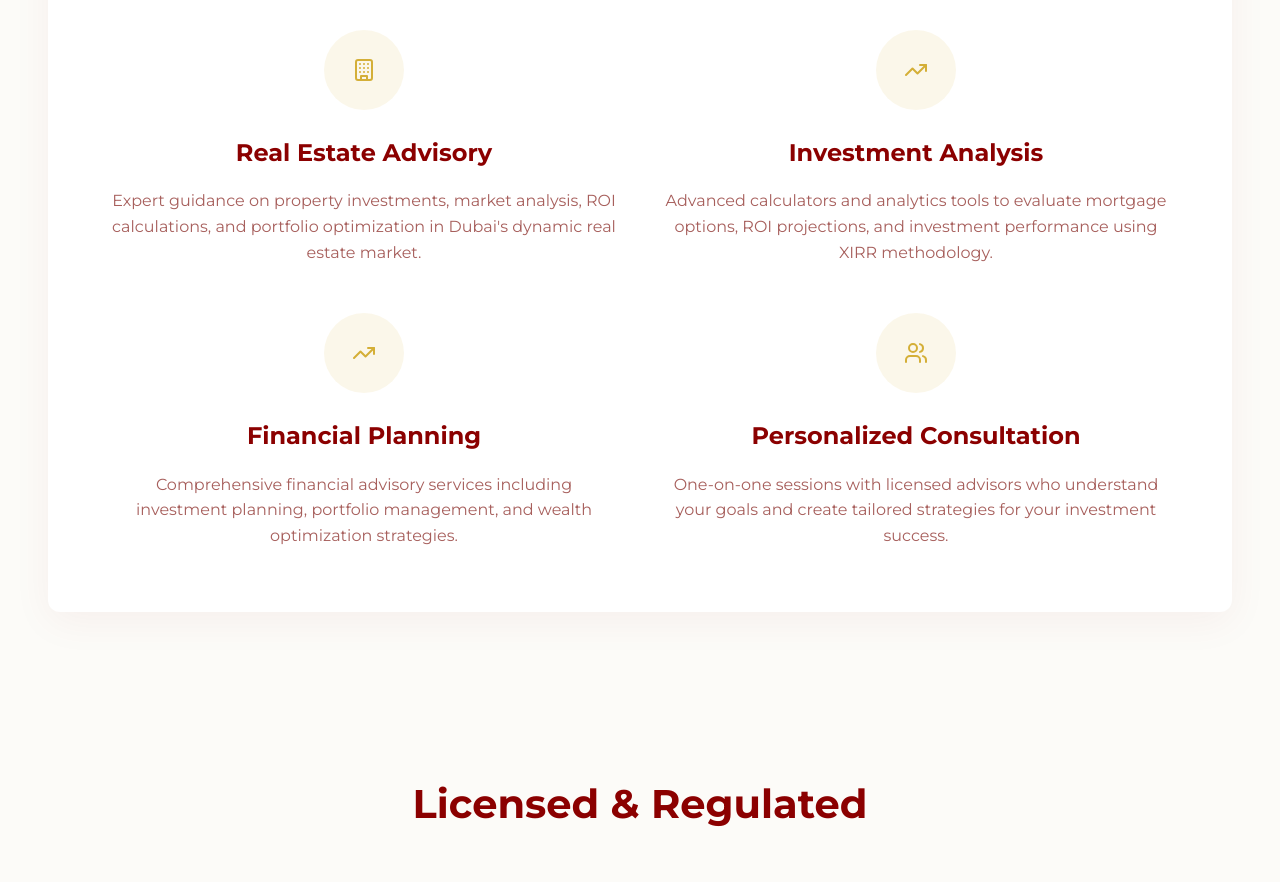
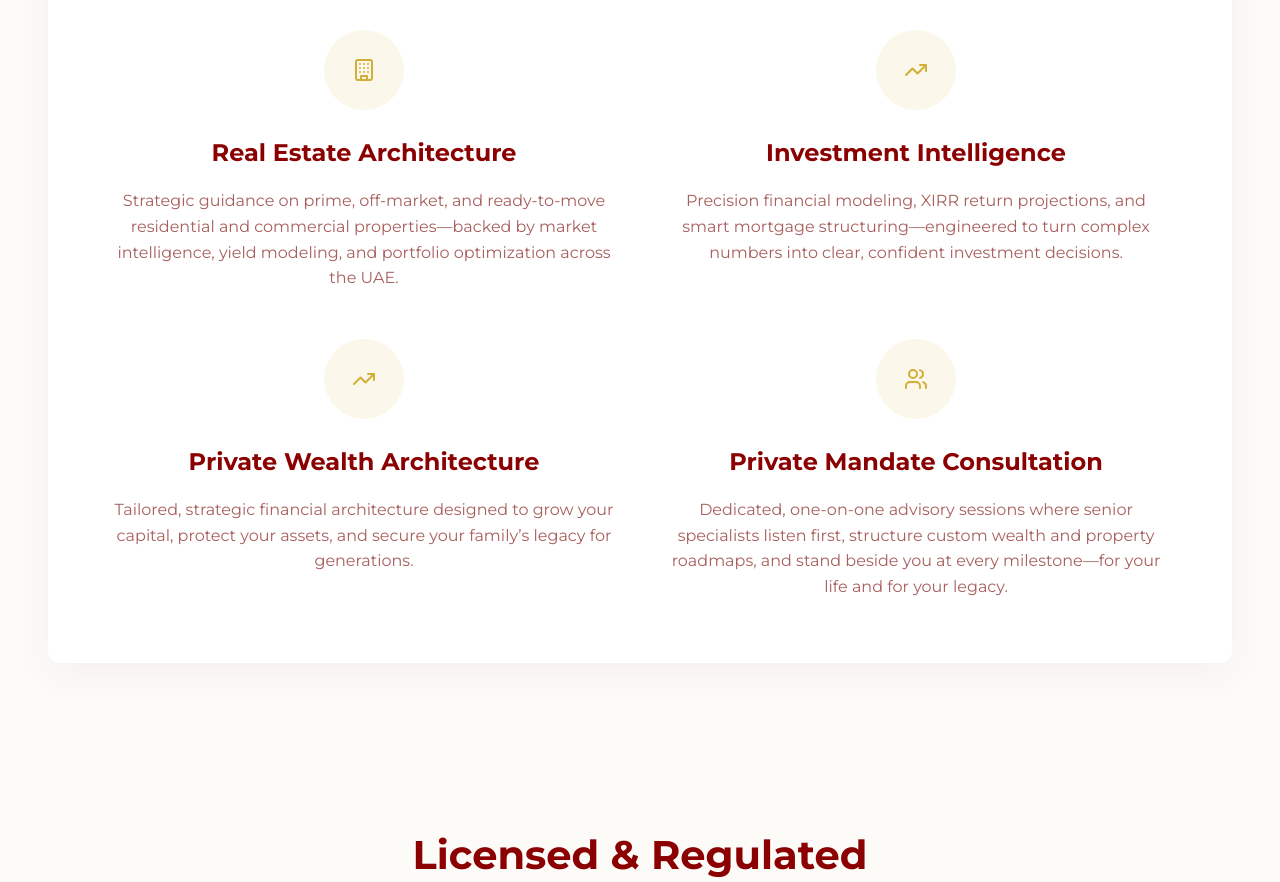
Before and after one commit to tharunkarthik10/akr, a Next.js app: page /about in a window 1280 px wide. Shown: the part 4080-4962 px from the top of the page. Built offline with nearby package versions, Linux system fonts and the light colour scheme; no server answers; a web font is replaced by a local one.

Commit message:
feat: update What We Offer section on About page with strategic architecture copy

```diff
--- a/src/app/about/page.tsx
+++ b/src/app/about/page.tsx
@@ -242,8 +242,8 @@ export default function About() {
                   <BuildingIcon />
                 </div>
                 <div className="offer-content">
-                  <h3>Real Estate Advisory</h3>
-                  <p>Expert guidance on property investments, market analysis, ROI calculations, and portfolio optimization in Dubai's dynamic real estate market.</p>
+                  <h3>Real Estate Architecture</h3>
+                  <p>Strategic guidance on prime, off-market, and ready-to-move residential and commercial properties—backed by market intelligence, yield modeling, and portfolio optimization across the UAE.</p>
                 </div>
               </div>
 
@@ -252,8 +252,8 @@ export default function About() {
                   <TrendingUpIcon width="24" height="24" />
                 </div>
                 <div className="offer-content">
-                  <h3>Investment Analysis</h3>
-                  <p>Advanced calculators and analytics tools to evaluate mortgage options, ROI projections, and investment performance using XIRR methodology.</p>
+                  <h3>Investment Intelligence</h3>
+                  <p>Precision financial modeling, XIRR return projections, and smart mortgage structuring—engineered to turn complex numbers into clear, confident investment decisions.</p>
                 </div>
               </div>
 
@@ -262,8 +262,8 @@ export default function About() {
                   <TrendingUpIcon width="24" height="24" />
                 </div>
                 <div className="offer-content">
-                  <h3>Financial Planning</h3>
-                  <p>Comprehensive financial advisory services including investment planning, portfolio management, and wealth optimization strategies.</p>
+                  <h3>Private Wealth Architecture</h3>
+                  <p>Tailored, strategic financial architecture designed to grow your capital, protect your assets, and secure your family’s legacy for generations.</p>
                 </div>
               </div>
 
@@ -272,8 +272,8 @@ export default function About() {
                   <UsersIcon width="24" height="24" />
                 </div>
                 <div className="offer-content">
-                  <h3>Personalized Consultation</h3>
-                  <p>One-on-one sessions with licensed advisors who understand your goals and create tailored strategies for your investment success.</p>
+                  <h3>Private Mandate Consultation</h3>
+                  <p>Dedicated, one-on-one advisory sessions where senior specialists listen first, structure custom wealth and property roadmaps, and stand beside you at every milestone—for your life and for your legacy.</p>
                 </div>
               </div>
 
```
